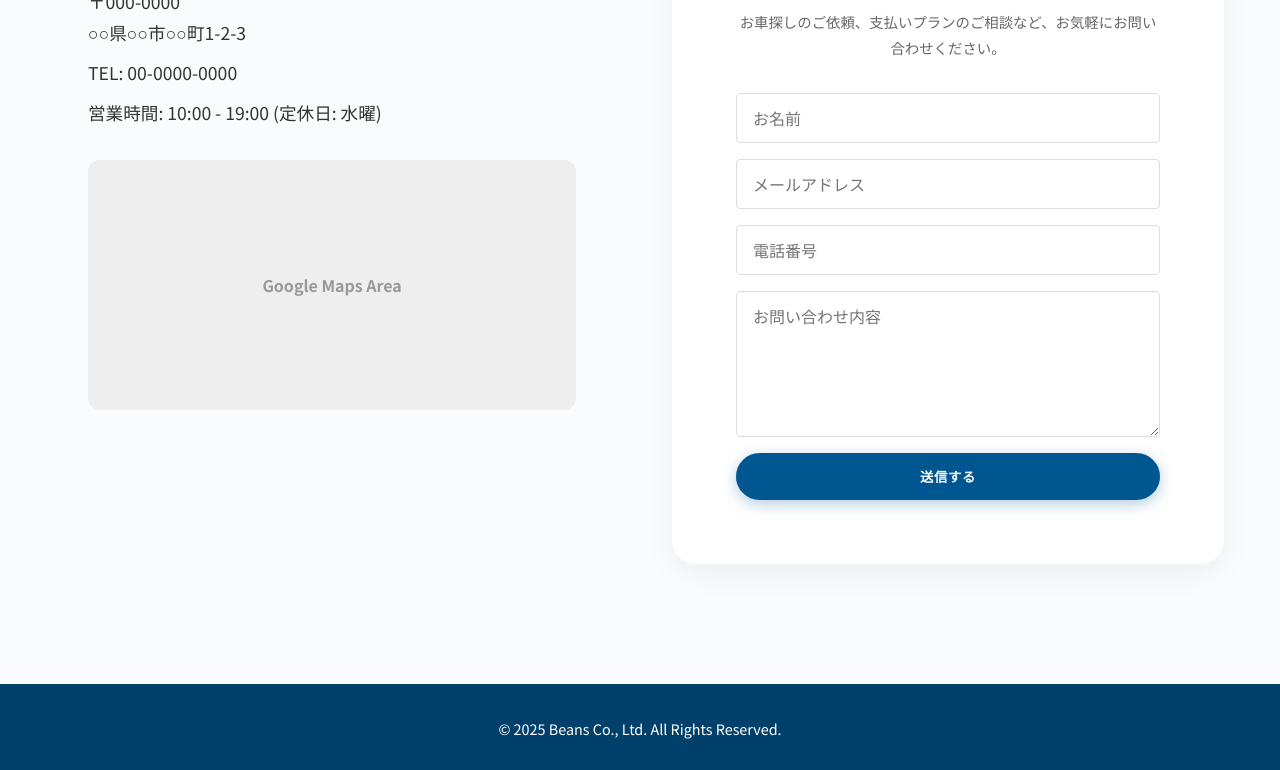
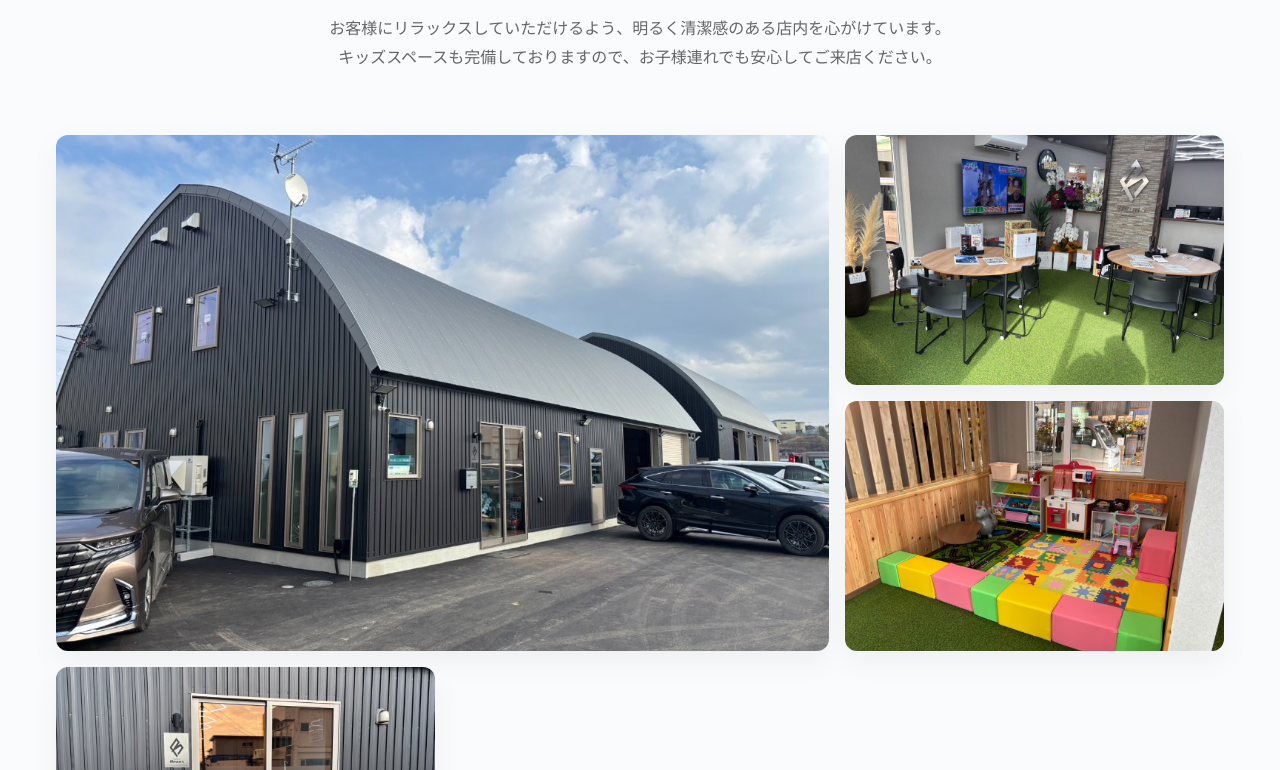
Before and after one commit to Beans-co-ltd/beans-co-ltd.github.io, a plain HTML site: page index.html in a window 1280 px wide. Shown: the part 3329-4099 px from the top of the page. Drawn offline with Linux system fonts and the light colour scheme.

Commit message:
feat: 店舗ギャラリーセクションを追加し、関連する画像とスタイルを導入

```diff
--- a/index.html
+++ b/index.html
@@ -185,6 +185,38 @@
       </div>
     </section>
 
+    <!-- Shop Gallery Section -->
+    <section id="gallery" class="section gallery">
+        <div class="container">
+            <div class="section-header">
+                <h2 class="section-title">Shop Gallery</h2>
+                <p class="section-subtitle">店舗の雰囲気</p>
+                <p class="section-description">
+                    お客様にリラックスしていただけるよう、明るく清潔感のある店内を心がけています。<br>
+                    キッズスペースも完備しておりますので、お子様連れでも安心してご来店ください。
+                </p>
+            </div>
+            <div class="gallery-grid">
+                <div class="gallery-item item-large">
+                    <img src="assets/images/shop_exterior.jpg" alt="店舗外観">
+                    <div class="gallery-caption">広々とした店舗外観</div>
+                </div>
+                <div class="gallery-item">
+                    <img src="assets/images/shop_interior.jpg" alt="商談スペース">
+                    <div class="gallery-caption">落ち着いた商談スペース</div>
+                </div>
+                <div class="gallery-item">
+                    <img src="assets/images/shop_kids.jpg" alt="キッズスペース">
+                    <div class="gallery-caption">キッズスペース完備</div>
+                </div>
+                <div class="gallery-item">
+                    <img src="assets/images/shop_entrance.jpg" alt="エントランス">
+                    <div class="gallery-caption">皆様をお出迎えするエントランス</div>
+                </div>
+            </div>
+        </div>
+    </section>
+
     <!-- Access/Contact Section -->
     <section id="contact" class="section contact">
       <div class="container contact-container">
--- a/style.css
+++ b/style.css
@@ -536,3 +536,68 @@ img {
     opacity: 1;
     transform: translateY(0);
 }
+
+/* Gallery Section */
+.section-description {
+    margin-top: var(--spacing-sm);
+    color: var(--color-text-light);
+    font-size: 1rem;
+    line-height: 1.8;
+}
+
+.gallery-grid {
+    display: grid;
+    grid-template-columns: repeat(auto-fit, minmax(300px, 1fr));
+    gap: var(--spacing-sm);
+    grid-auto-rows: 250px;
+}
+
+.gallery-item {
+    position: relative;
+    border-radius: var(--radius-md);
+    overflow: hidden;
+    box-shadow: var(--shadow-card);
+    transition: transform 0.3s ease;
+    height: 100%;
+}
+
+.gallery-item:hover {
+    transform: scale(1.02);
+    box-shadow: var(--shadow-hover);
+}
+
+.gallery-item img {
+    width: 100%;
+    height: 100%;
+    object-fit: cover;
+    transition: transform 0.5s ease;
+}
+
+.gallery-item:hover img {
+    transform: scale(1.1);
+}
+
+.gallery-caption {
+    position: absolute;
+    bottom: 0;
+    left: 0;
+    width: 100%;
+    padding: 15px;
+    background: linear-gradient(transparent, rgba(0,0,0,0.7));
+    color: var(--color-white);
+    font-weight: 500;
+    opacity: 0;
+    transition: opacity 0.3s ease;
+}
+
+.gallery-item:hover .gallery-caption {
+    opacity: 1;
+}
+
+/* Make the first item span 2 columns if space permits */
+@media (min-width: 768px) {
+    .gallery-item.item-large {
+        grid-column: span 2;
+        grid-row: span 2;
+    }
+}
```
Also changed, not shown: assets/images/shop_entrance.jpg (added), assets/images/shop_exterior.jpg (added), assets/images/shop_interior.jpg (added), assets/images/shop_kids.jpg (added).
